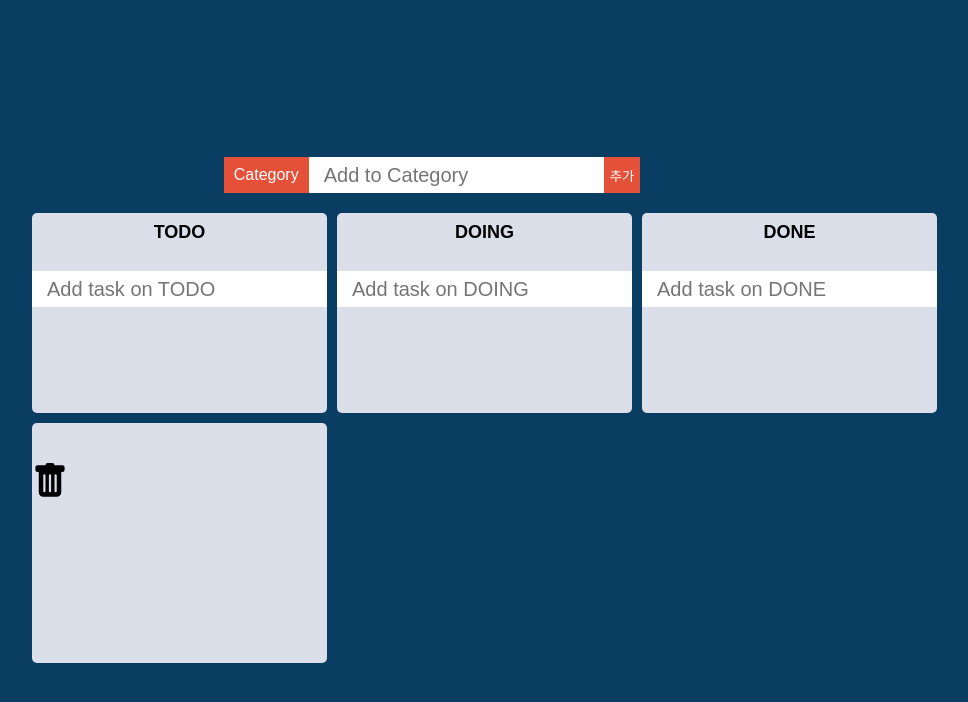
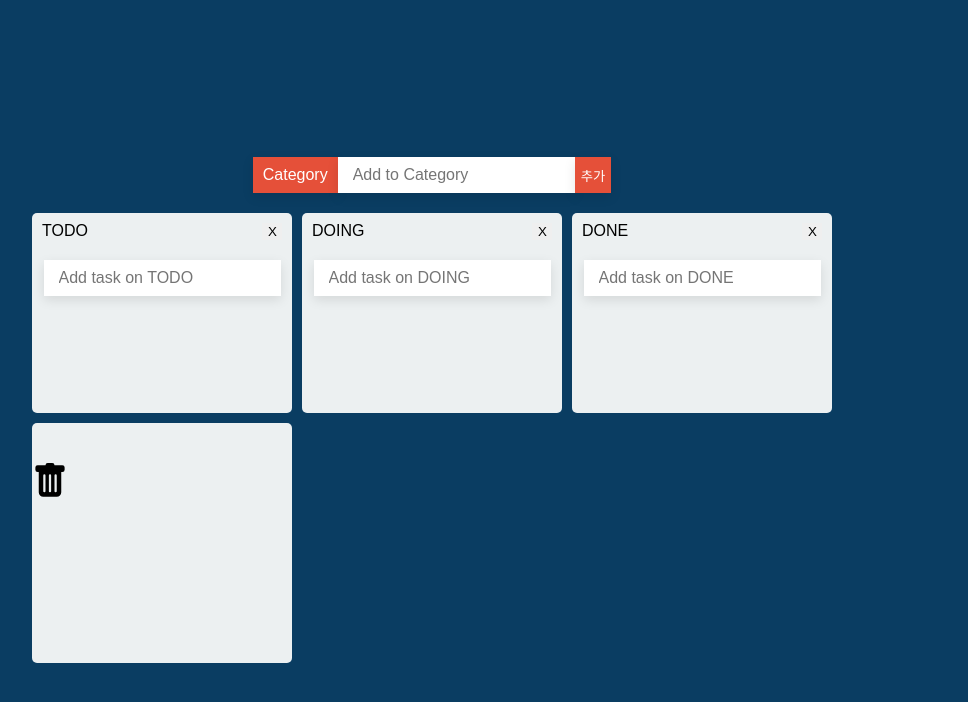
Before and after one commit to myhappyman/cross-board, a React (Create React App) app: page / in a window 1280 px wide. Shown: the top 702 px of the page, without its empty margins (208-1176 px from the left). Built offline with nearby package versions, Linux system fonts and the light colour scheme.

Commit message:
추가 UI작성 및 테마 수정localstorage 저장기능 추가

```diff
--- a/src/App.tsx
+++ b/src/App.tsx
@@ -53,6 +53,7 @@ const Trash = styled.div<IArea>`
 
 function App() {
   const [toDos, setToDos] = useRecoilState(toDoState);
+  console.log(toDos);
 
   /**
    * 해당 함수는 드래그가 끝났을 때 실행된느 함수
--- a/src/atoms.ts
+++ b/src/atoms.ts
@@ -13,8 +13,6 @@ interface IToDoState{
 
 const localStorageEffect = (key: string) => ({ setSelf, onSet }: any) => {
     const savedValue = localStorage.getItem(key);
-    console.log("localStorageEffect");
-    console.log(savedValue);
     if (savedValue !== null) {
         setSelf(JSON.parse(savedValue));
     }
@@ -27,8 +25,6 @@ const localStorageEffect = (key: string) => ({ setSelf, onSet }: any) => {
 
 const sessionStorageEffect = (key: string) => ({ setSelf, onSet }: any) => {
     const savedValue = sessionStorage.getItem(key);
-    console.log("sessionStorageEffect");
-    console.log(savedValue);
     if (savedValue !== null) {
         setSelf(JSON.parse(savedValue));
     }
@@ -40,11 +36,14 @@ const sessionStorageEffect = (key: string) => ({ setSelf, onSet }: any) => {
 };
 
 export const toDoState = atom<IToDoState>({
-    key: "toDo",
+    key: "crossBoardToDo",
     default: {
         TODO: [],
         DOING: [],
         DONE: [],
     },
-    // effects: [localStorageEffect("toDo"), sessionStorageEffect("toDo")],
+    effects: [
+            localStorageEffect("crossBoardToDo"),
+            sessionStorageEffect("crossBoardToDo")
+    ],
 });
--- a/src/components/BasicTag.tsx
+++ b/src/components/BasicTag.tsx
@@ -9,16 +9,18 @@ export const Label = styled.label`
     padding: 10px;
     background-color: ${props => props.theme.buttonColor};
     color: ${props => props.theme.buttonTextColor};
+    box-shadow: rgba(0, 0, 0, 0.1) 0px 4px 12px;
 `;
 
 export const Input = styled.input`
     border: none;
     outline: none;
     min-height: 36px;
-    font-size: 20px;
+    font-size: 16px;
     line-height: 36px;
     padding: 0 15px;
     margin: 0 auto;
+    box-shadow: rgba(0, 0, 0, 0.1) 0px 4px 12px;
 `;
 
 export const Button = styled.button`
@@ -26,11 +28,5 @@ export const Button = styled.button`
     outline: none;
     background-color: ${props => props.theme.buttonColor};
     color: ${props => props.theme.buttonTextColor};
+    box-shadow: rgba(0, 0, 0, 0.1) 0px 4px 12px;
 `;
-
-export const MiniTitle = styled.h2`
-    text-align: center;
-    font-size: 18px;
-    font-weight: 700;
-    margin-bottom: 10px;
-`;
--- a/src/components/Board.tsx
+++ b/src/components/Board.tsx
@@ -3,7 +3,7 @@ import { useForm } from "react-hook-form";
 import { useSetRecoilState } from "recoil";
 import styled from "styled-components";
 import { ITodo, toDoState } from "../atoms";
-import { Form, Input, MiniTitle } from "./BasicTag";
+import { Form, Input } from "./BasicTag";
 import DraggableCard from "./DraggableCard";
 
 interface IArea{
@@ -38,6 +38,21 @@ const Area = styled.div<IArea>`
     padding: 20px;
 `;
 
+const TitleWrapper = styled.div`
+    display: flex;
+    justify-content: space-between;
+    padding: 0 10px;
+    h2{
+        width: calc(100% - 20px);
+        word-break: break-all;
+    }
+    button{
+        width: 20px;
+        text-align: center;
+        border: none;
+    }
+`;
+
 function Board({toDos, boardId}:IBoardProps){
     const {register, setValue, handleSubmit} = useForm<IForm>();
     const setToDos = useSetRecoilState(toDoState);
@@ -57,7 +72,10 @@ function Board({toDos, boardId}:IBoardProps){
 
     return (
         <Wrapper >
-            <MiniTitle>{boardId}</MiniTitle>
+            <TitleWrapper>
+                <h2>{boardId}</h2>
+                <button>X</button>
+            </TitleWrapper>
             <Form onSubmit={handleSubmit(onValid)}>
                 <Input
                     {...register("toDo",
--- a/src/components/DraggableCard.tsx
+++ b/src/components/DraggableCard.tsx
@@ -6,8 +6,8 @@ const Card = styled.div<{isDragging:boolean}>`
   padding: 10px;
   margin-bottom: 5px;
   border-radius: 5px;
-  background-color: ${props => props.isDragging ? "#74b9ff" : props.theme.cardColor};
-  box-shadow: ${props => props.isDragging ? "0px 2px 10px rgba(0,0,0,0.5)" : "none"}
+  background-color: ${props => props.isDragging ? props.theme.draggingColor : props.theme.cardColor};
+  box-shadow: rgba(0, 0, 0, 0.1) 0px 4px 12px;
 `;
 
 interface IDraggableCardProps{
--- a/src/styed.d.ts
+++ b/src/styed.d.ts
@@ -7,6 +7,7 @@ declare module 'styled-components' {
     bgColor: string;
     boardColor: string;
     cardColor: string;
+    draggingColor: string;
     buttonColor: string;
     buttonTextColor: string;
   }
--- a/src/theme.ts
+++ b/src/theme.ts
@@ -2,8 +2,10 @@ import { DefaultTheme } from "styled-components";
 
 export const darkTheme:DefaultTheme = {
     bgColor: "#0a3d62",
-    boardColor: "#DADFE9",
+    // boardColor: "#DADFE9",
+    boardColor: "#ecf0f1",
     cardColor: "white",
+    draggingColor: "#e55039",
     buttonColor: "#e55039",
     buttonTextColor: "#fff",
 }
```
